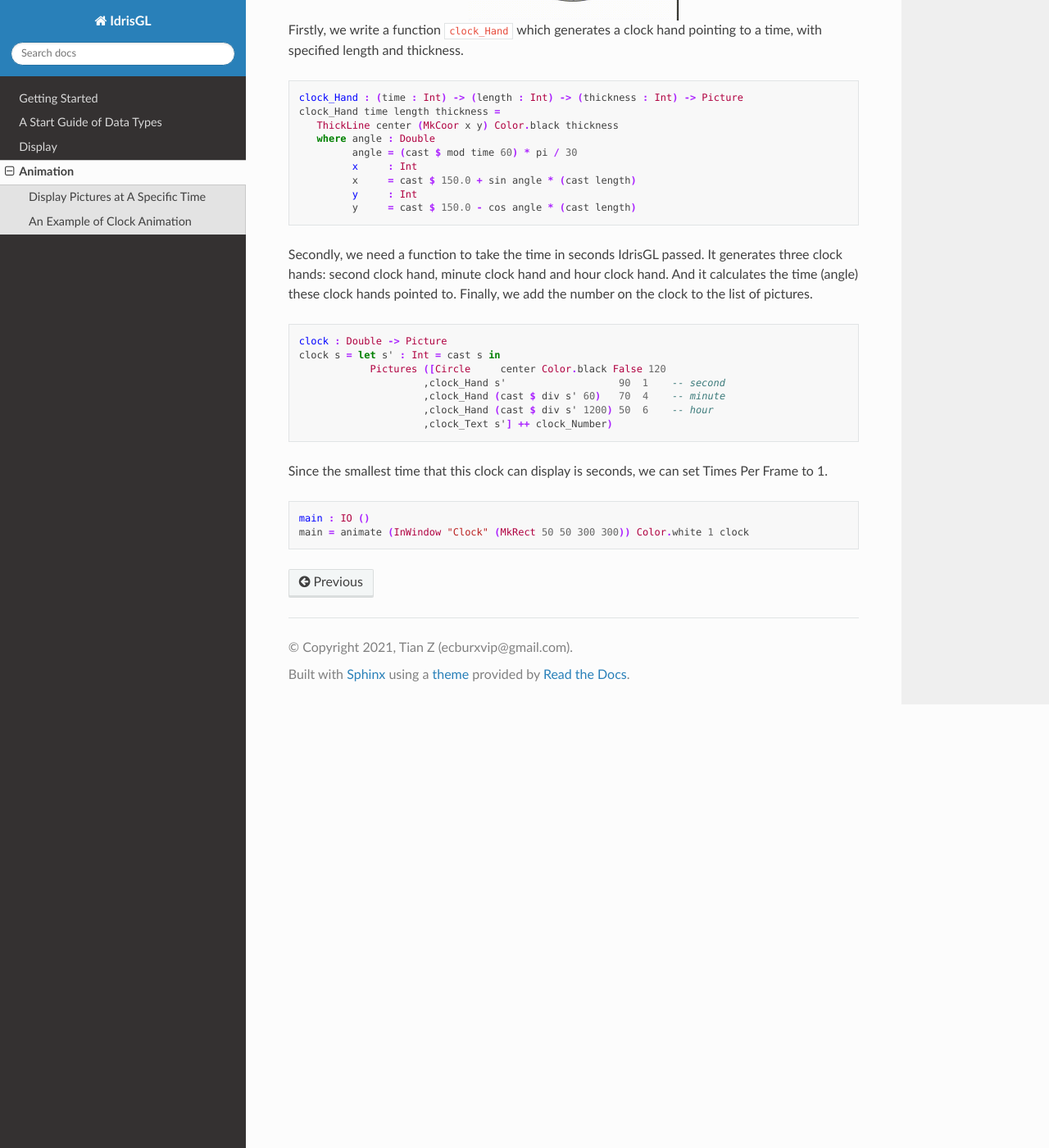
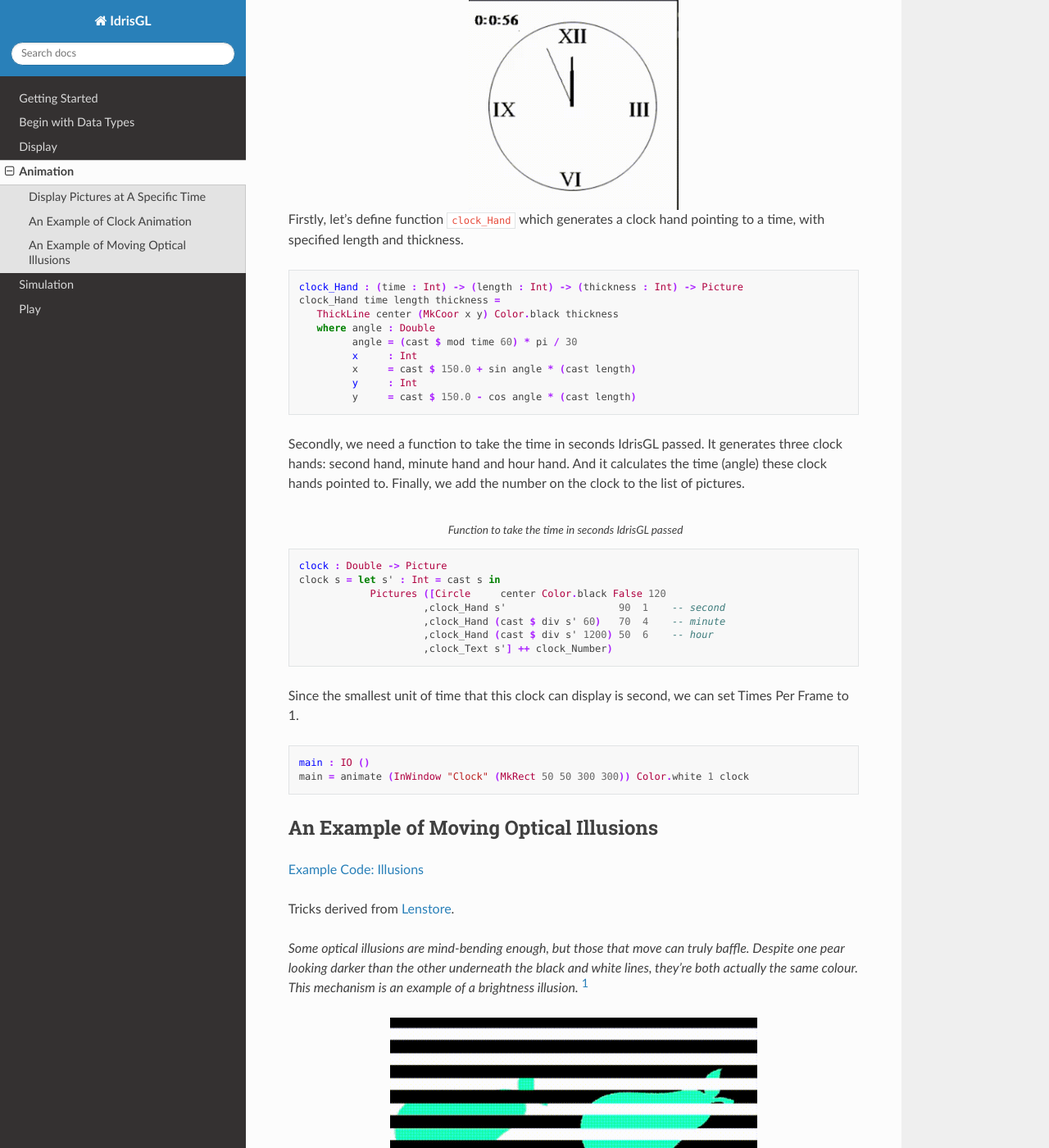
Before and after one commit to ECburx/Idris2GL, a Sphinx documentation site: the page built from docs/source/tutorial/animate.rst, in a window 1280 px wide and 1400 px high, scrolled down 2079 px. Shown: the whole window at 82% size. Built offline with Sphinx 7.4.7 and the Read the Docs theme 2.0.0, drawn with Linux system fonts in a browser that asks for light colours; some of the changed text lies outside the part shown.

Commit message:
Update Doc

```diff
--- a/docs/source/index.rst
+++ b/docs/source/index.rst
@@ -24,3 +24,5 @@
    tutorial/datatypes
    tutorial/display
    tutorial/animate
+   tutorial/simulate
+   tutorial/play
--- a/docs/source/tutorial/animate.rst
+++ b/docs/source/tutorial/animate.rst
@@ -3,6 +3,10 @@
 *********
 Animation
 *********
+
+You’ve now seen how to display pictures in a window.
+
+In this chapter, we will look at animation, bringing stories to our pictures.
 
 Display Pictures at A Specific Time
 ===================================
@@ -39,9 +44,12 @@
 ``animate`` passes the seconds since IdrisGL set up to the first ``Double`` parameter,
 and then displays the output ``Picture`` on the screen.
 
-Below is an simple example using ``animate`` to display pictures at a specific time.
+We will start by an example we have already used in last chapter,
+rotating 10 rounded rectangles with the same initial position.
+This time let's make an animation of two sets of rounded rectangles rotating in different directions.
 
 .. code-block:: idris
+   :caption: A simple animation of rotation
    :emphasize-lines: 22,23,24,25,26,29
 
    window : Display
@@ -81,13 +89,14 @@
 An Example of Clock Animation
 =============================
 
-`Download Example Code <https://github.com/ECburx/Idris2GL/tree/main/samples/animate_clock/>`_
+`Example Code: Clock
+<https://github.com/ECburx/Idris2GL/tree/main/samples/animate_clock/>`_
 
 .. image:: img/Animate2.gif
    :scale: 40 %
    :align: center
 
-Firstly, we write a function ``clock_Hand``
+Firstly, let's define function ``clock_Hand``
 which generates a clock hand pointing to a time, with specified length and thickness.
 
 .. code-block:: idris
@@ -103,11 +112,12 @@
             y     = cast $ 150.0 - cos angle * (cast length)
 
 Secondly, we need a function to take the time in seconds IdrisGL passed.
-It generates three clock hands: second clock hand, minute clock hand and hour clock hand.
+It generates three clock hands: second hand, minute hand and hour hand.
 And it calculates the time (angle) these clock hands pointed to.
 Finally, we add the number on the clock to the list of pictures.
 
 .. code-block:: idris
+   :caption: Function to take the time in seconds IdrisGL passed
 
    clock : Double -> Picture
    clock s = let s' : Int = cast s in
@@ -117,9 +127,49 @@
                         ,clock_Hand (cast $ div s' 1200) 50  6    -- hour
                         ,clock_Text s'] ++ clock_Number)
 
-Since the smallest time that this clock can display is seconds, we can set Times Per Frame to 1.
+Since the smallest unit of time that this clock can display is second, we can set Times Per Frame to 1.
 
 .. code-block:: idris
 
    main : IO ()
    main = animate (InWindow "Clock" (MkRect 50 50 300 300)) Color.white 1 clock
+
+An Example of Moving Optical Illusions
+======================================
+
+`Example Code: Illusions
+<https://github.com/ECburx/Idris2GL/tree/main/samples/animate_illusion/>`_
+
+Tricks derived from `Lenstore <https://www.lenstore.co.uk/vc/moving-perspectives/#>`_.
+
+
+*Some optical illusions are mind-bending enough, but those that move can truly baffle.
+Despite one pear looking darker than the other underneath the black and white lines,
+they're both actually the same colour. This mechanism is an example of a brightness illusion.* [1]_
+
+.. image:: img/Animate3.gif
+   :scale: 70 %
+   :align: center
+
+In previous section, you've already know how to rotate a picture.
+Let's practice again by wrting a function ``leftPear`` that rotates
+the pear on the left hand side 40 degrees each second.
+(size of "pear.png": 150*300)
+
+.. code-block:: idris
+
+   leftPear : (time : Double) -> Picture
+   leftPear time = Rotate (time * 40) (MkCoor 125 150) (Image "pear.png" (MkRect 50 0 150 300))
+
+With adding the pears on the right hand side and black and white tapes,
+we can create wonderful moving optical illusions.
+
+.. code-block:: idris
+
+   timeHandler : (t : Double) -> Picture
+   timeHandler t = Pictures $ leftPear t :: blackTapes t ++ [rightPear t] ++ whiteTapes t
+
+   main : IO ()
+   main = animate window Color.white 0.05 timeHandler
+
+.. [1] https://www.lenstore.co.uk/vc/moving-perspectives/#
```
Also changed, not shown: other parts of docs/source/tutorial/animate.rst (+1 -0 lines), docs/source/tutorial/datatypes.rst (+22 -18 lines), docs/source/tutorial/display.rst (+25 -13 lines), docs/source/tutorial/play.rst (added, +44 -0 lines), docs/source/tutorial/simulate.rst (added, +183 -0 lines), docs/source/tutorial/img/Animate3.gif (added), docs/source/tutorial/img/Demonstration_of_Kmeans.png (added), docs/source/tutorial/img/Simulate1.gif (added), 3 other files.
